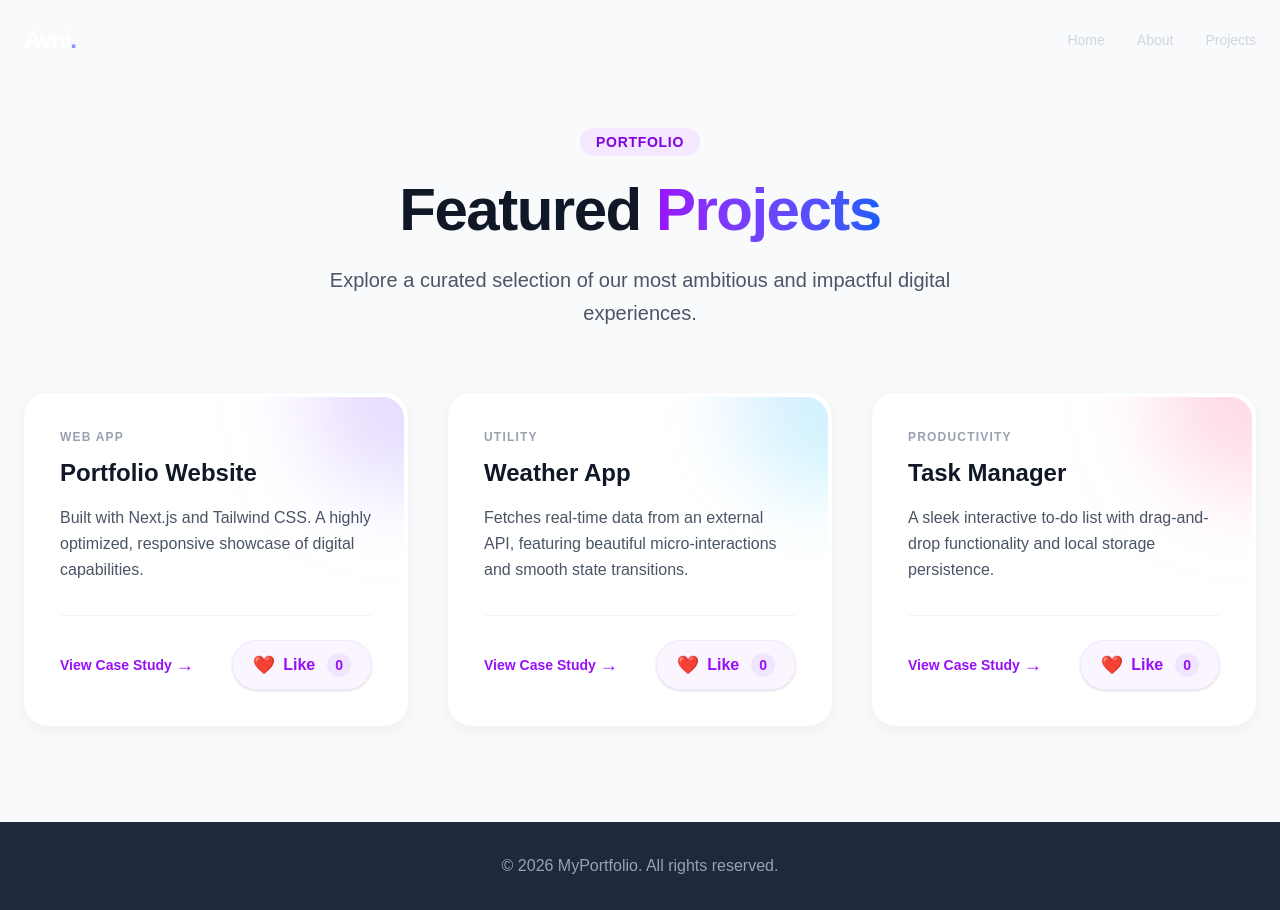
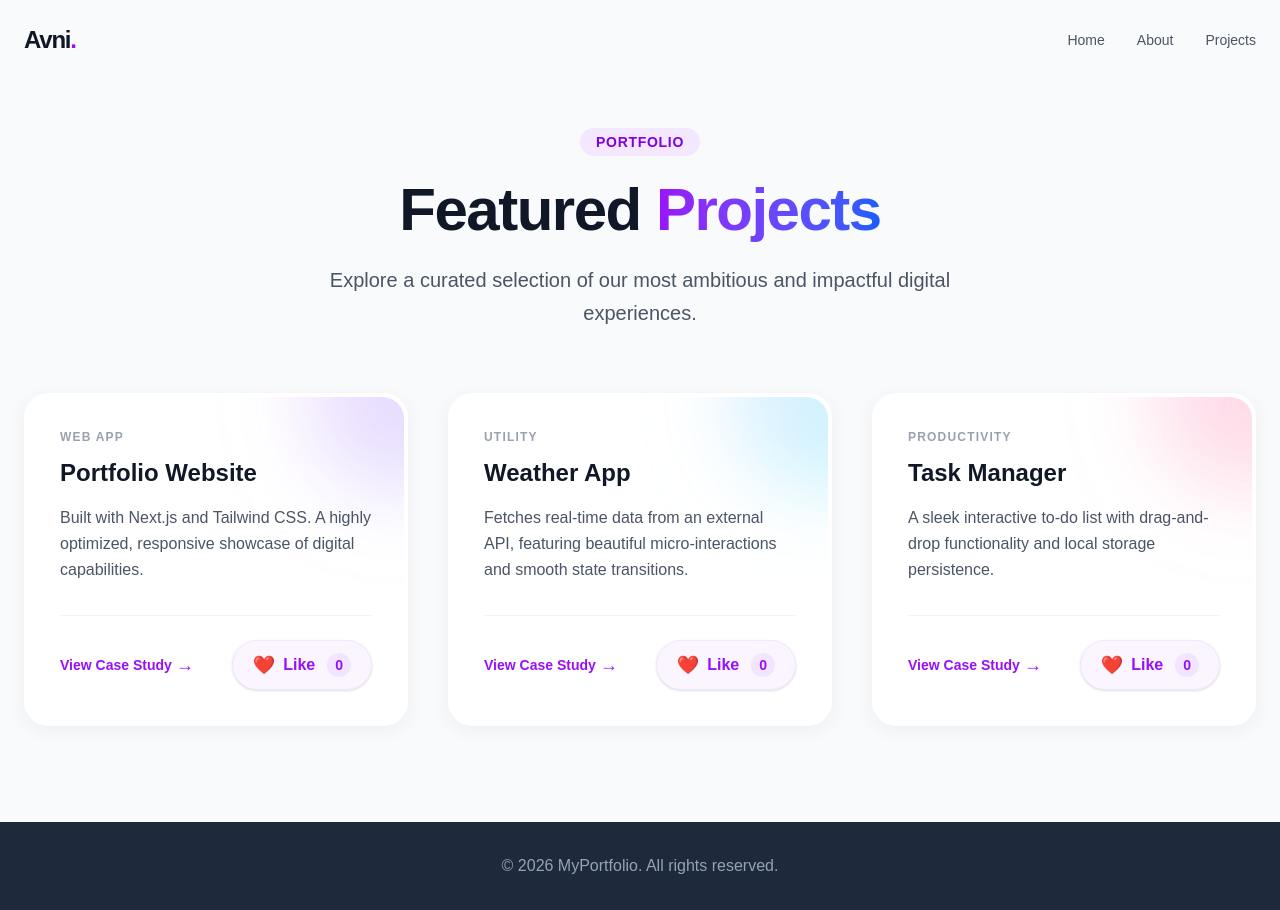
Before and after one commit to avnicnc/nextjs-learning, a Next.js app: page /projects in a window 1280 px wide. Built offline with nearby package versions, Linux system fonts and the light colour scheme.

Commit message:
project page updated

```diff
--- a/src/components/Navbar.js
+++ b/src/components/Navbar.js
@@ -2,9 +2,11 @@
 
 import { useState, useEffect } from 'react';
 import Link from 'next/link';
+import { usePathname } from 'next/navigation';
 
 export default function Navbar() {
   const [scrolled, setScrolled] = useState(false);
+  const pathname = usePathname();
 
   useEffect(() => {
     const handleScroll = () => {
@@ -14,25 +16,32 @@ export default function Navbar() {
     return () => window.removeEventListener('scroll', handleScroll);
   }, []);
 
+  // Determine if the current page has a light background at the top
+  const isLightPage = pathname === '/projects';
+
+  // Dynamic classes based on scroll and page theme
+  const textColor = (isLightPage && !scrolled) ? 'text-gray-900' : 'text-white';
+  const linkColor = (isLightPage && !scrolled) ? 'text-gray-600 hover:text-purple-600' : 'text-gray-300 hover:text-white';
+  const logoDotColor = (isLightPage && !scrolled) ? 'text-purple-600' : 'text-transparent bg-clip-text bg-gradient-to-r from-purple-400 to-blue-400';
+
   return (
     <nav className={`fixed top-0 left-0 right-0 z-50 transition-all duration-500 ${scrolled ? 'bg-gray-950/80 backdrop-blur-lg shadow-lg py-4 border-b border-white/10' : 'bg-transparent py-6'}`}>
       <div className="max-w-7xl mx-auto px-6 flex justify-between items-center">
 
         {/* Logo */}
-        <Link href="/" className="text-2xl font-black tracking-tighter text-white">
-          Avni<span className="text-transparent bg-clip-text bg-gradient-to-r from-purple-400 to-blue-400">.</span>
+        <Link href="/" className={`text-2xl font-black tracking-tighter ${textColor} transition-colors`}>
+          Avni<span className={logoDotColor}>.</span>
         </Link>
 
         {/* Desktop Links */}
         <div className="hidden md:flex items-center gap-8">
-          <Link href="/" className="text-sm font-medium text-gray-300 hover:text-white transition-colors">Home</Link>
-          <Link href="/about" className="text-sm font-medium text-gray-300 hover:text-white transition-colors">About</Link>
-          <Link href="/projects" className="text-sm font-medium text-gray-300 hover:text-white transition-colors">Projects</Link>
-
+          <Link href="/" className={`text-sm font-medium transition-colors ${linkColor}`}>Home</Link>
+          <Link href="/about" className={`text-sm font-medium transition-colors ${linkColor}`}>About</Link>
+          <Link href="/projects" className={`text-sm font-medium transition-colors ${linkColor}`}>Projects</Link>
         </div>
 
         {/* Mobile Menu Icon */}
-        <button className="md:hidden text-white p-2">
+        <button className={`md:hidden p-2 ${textColor}`}>
           <svg className="w-6 h-6" fill="none" stroke="currentColor" viewBox="0 0 24 24">
             <path strokeLinecap="round" strokeLinejoin="round" strokeWidth={2} d="M4 6h16M4 12h16M4 18h16" />
           </svg>
```
